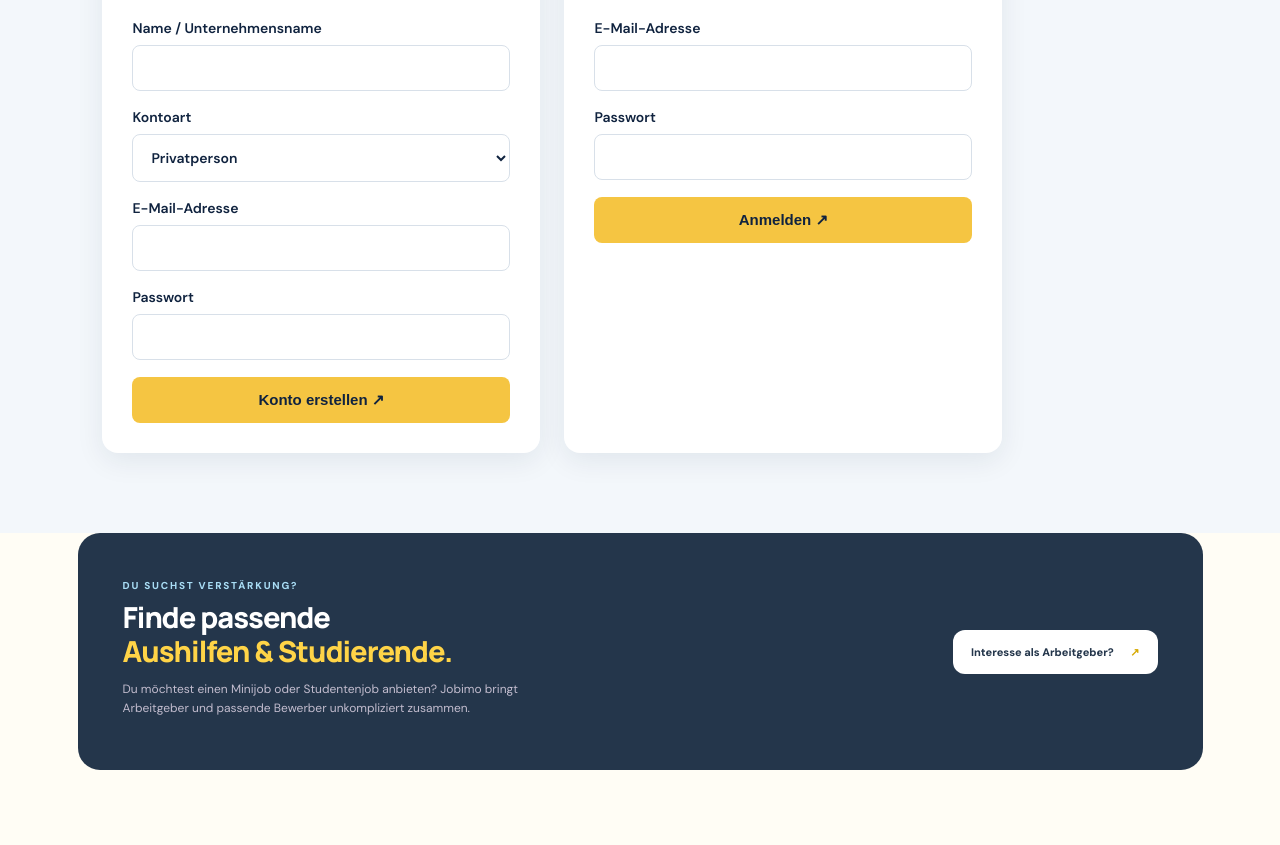
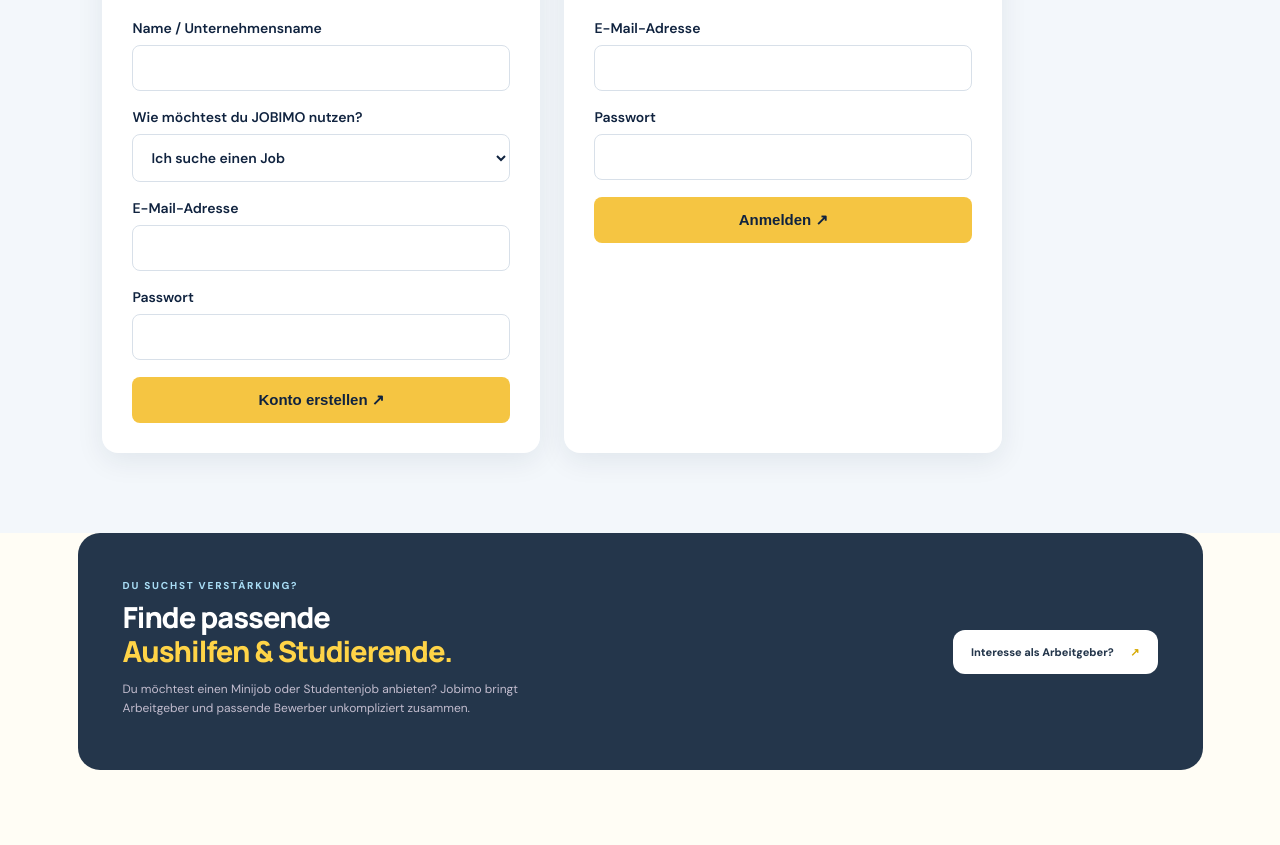
Before and after one commit to aiviwodke/jobimo-website, a website: page index.html in a window 1280 px wide. Shown: the part 2698-3543 px from the top of the page. Drawn offline with nearby package versions, Linux system fonts and the light colour scheme; no server answers.

Commit message:
Update index.html

```diff
--- a/index.html
+++ b/index.html
@@ -73,12 +73,13 @@
       <label>Name / Unternehmensname
         <input id="signupName" type="text" required>
       </label>
-      <label>Kontoart
-        <select id="signupType">
-          <option value="private">Privatperson</option>
-          <option value="company">Unternehmen</option>
-        </select>
-      </label>
+     <label>Wie möchtest du JOBIMO nutzen?
+  <select id="signupType" required>
+    <option value="jobseeker">Ich suche einen Job</option>
+    <option value="company">Ich bin Arbeitgeber – Unternehmen</option>
+    <option value="private_employer">Ich bin Arbeitgeber – Privatperson</option>
+  </select>
+</label>
       <label>E-Mail-Adresse
         <input id="signupEmail" type="email" required>
       </label>
```
